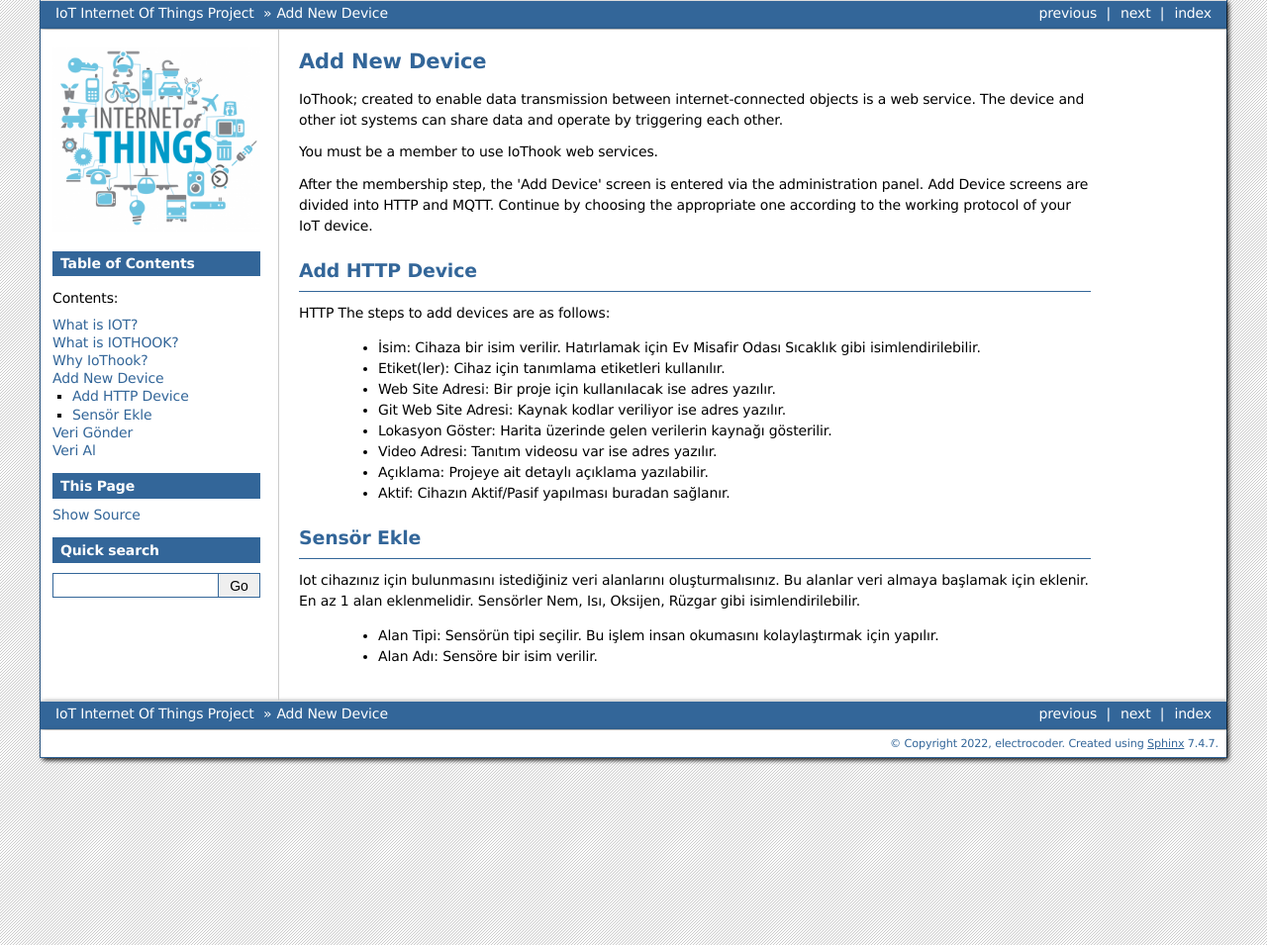
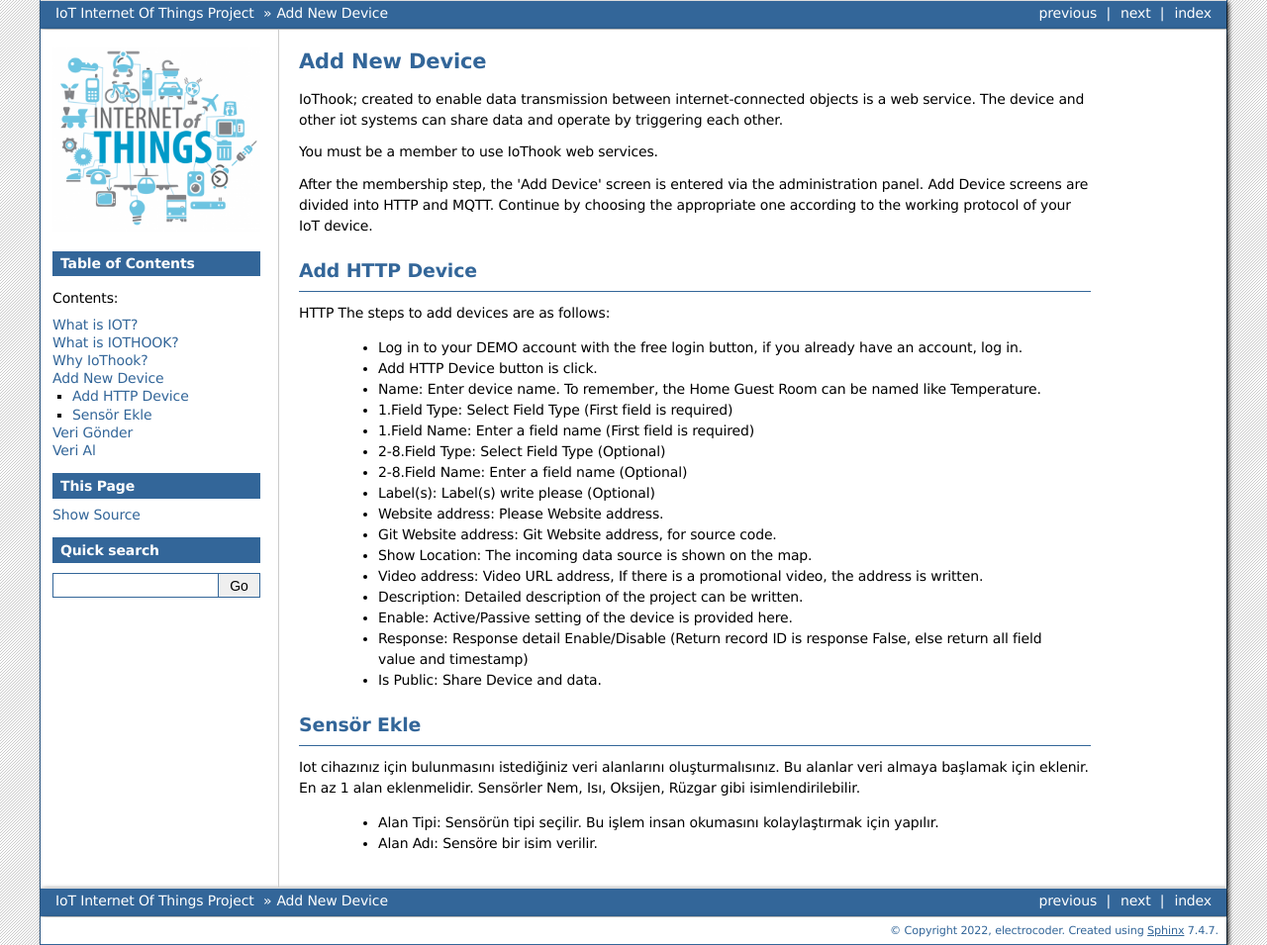
Before and after one commit to meseiot/iot-examples, a Sphinx documentation site: the page built from doc/create-new-device.rst, in a window 1280 px wide. Shown: the whole page at 99% size. Built offline with Sphinx 7.4.7, drawn with Linux system fonts in a browser that asks for light colours; formulas are drawn with MathJax 3.

Commit message:
doc update

```diff
--- a/doc/create-new-device.rst
+++ b/doc/create-new-device.rst
@@ -16,14 +16,22 @@ Add HTTP Device
 
 HTTP The steps to add devices are as follows:
 
-    * İsim: Cihaza bir isim verilir. Hatırlamak için Ev Misafir Odası Sıcaklık gibi isimlendirilebilir.
-    * Etiket(ler): Cihaz için tanımlama etiketleri kullanılır.
-    * Web Site Adresi: Bir proje için kullanılacak ise adres yazılır.
-    * Git Web Site Adresi: Kaynak kodlar veriliyor ise adres yazılır.
-    * Lokasyon Göster: Harita üzerinde gelen verilerin kaynağı gösterilir.
-    * Video Adresi: Tanıtım videosu var ise adres yazılır.
-    * Açıklama: Projeye ait detaylı açıklama yazılabilir.
-    * Aktif: Cihazın Aktif/Pasif yapılması buradan sağlanır.
+    * Log in to your DEMO account with the free login button, if you already have an account, log in.
+    * Add HTTP Device button is click.
+    * Name: Enter device name. To remember, the Home Guest Room can be named like Temperature.
+    * 1.Field Type: Select Field Type (First field is required)
+    * 1.Field Name: Enter a field name (First field is required)
+    * 2-8.Field Type: Select Field Type (Optional)
+    * 2-8.Field Name: Enter a field name (Optional)
+    * Label(s): Label(s) write please (Optional)
+    * Website address: Please Website address.
+    * Git Website address: Git Website address, for source code.
+    * Show Location: The incoming data source is shown on the map.
+    * Video address: Video URL address, If there is a promotional video, the address is written.
+    * Description: Detailed description of the project can be written.
+    * Enable: Active/Passive setting of the device is provided here.
+    * Response: Response detail Enable/Disable (Return record ID is response False, else return all field value and timestamp)
+    * Is Public: Share Device and data.
 
 Sensör Ekle
 -----------
```
